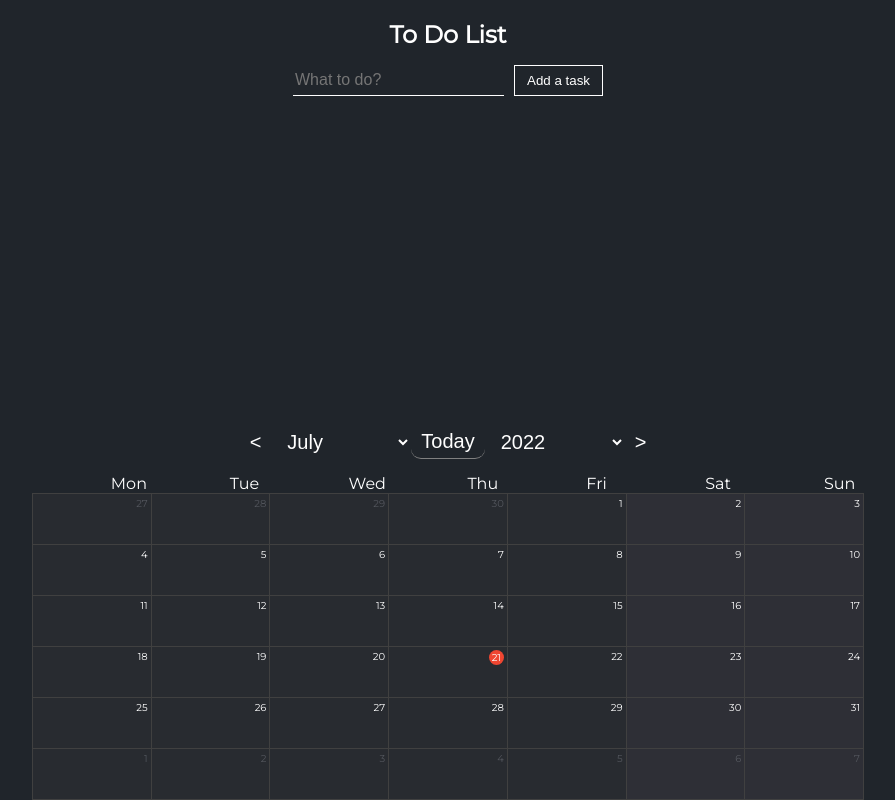
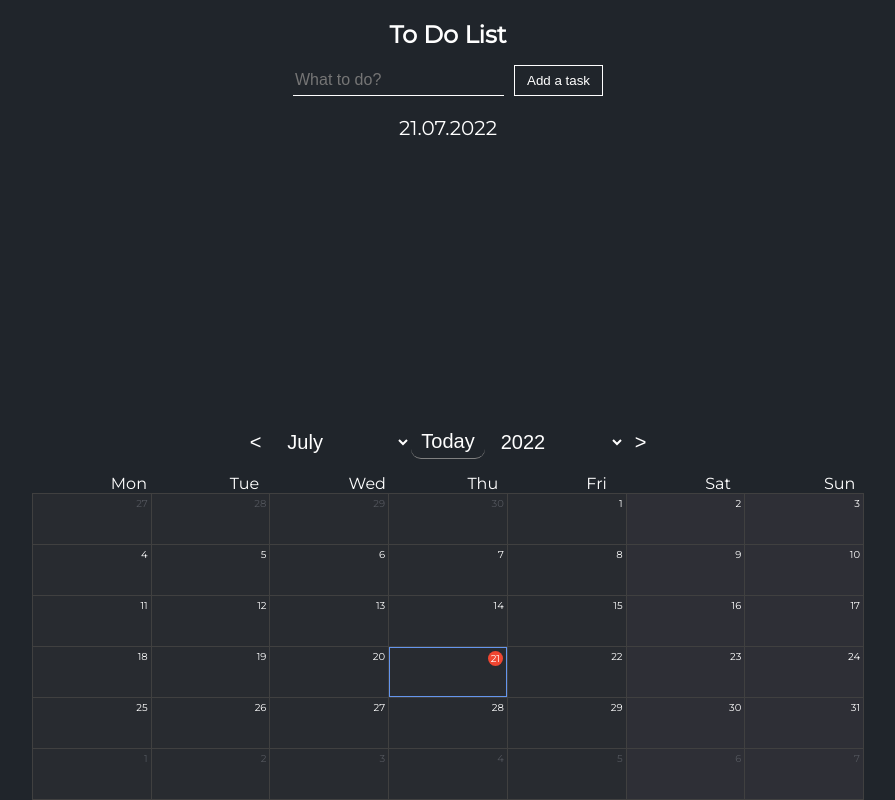
Before and after one commit to andrsvsrg/reactToDo, a React (Create React App) app: page / in a window 1280 px wide. Shown: the whole page, without its empty margins (192-1087 px from the left). Built offline with nearby package versions, Linux system fonts and the light colour scheme.

Commit message:
selected day completed

```diff
--- a/src/App.js
+++ b/src/App.js
@@ -18,17 +18,8 @@ function App() {
     localStorage.setItem('items',JSON.stringify(todo))
   }, [todo])
 
-  const [currentWindowCalendar, setCurrentWindowCalendar] = useState(setValuesCurrWindow(moment().year(),moment().month()))
+  const [selectedDay, setSelectedDay] = useState(moment())
 
-  function setValuesCurrWindow(year, month, day = 1) {
-
-    const selectedDay = moment().set({ 'year': year, 'month': month, 'date': day })
-    const startDay = selectedDay.clone().startOf('month').startOf('week')
-    let currDay = startDay.subtract(1, 'day').clone();
-    const resultArrAllDays = [...Array(42)].map(() => currDay.add(1, 'day').clone());
-
-    return resultArrAllDays;
-  }
 
 
 
@@ -36,9 +27,15 @@ function App() {
   return (
     <div className="app">
       <Header />
-      <AddToDo todo={todo} setToDo={setToDo}/>
+      <AddToDo selectedDay={selectedDay}
+               setSelectedDay={setSelectedDay}
+               todo={todo}
+               setToDo={setToDo}/>
       <ListItem todo={todo} setToDo={setToDo}/>
-      <Calendar todo={todo} setToDo={setToDo} />
+      <Calendar selectedDay={selectedDay}
+                setSelectedDay={setSelectedDay}
+                todo={todo}
+                setToDo={setToDo} />
     </div>
   );
 }
--- a/src/components/AddToDo/AddToDo.js
+++ b/src/components/AddToDo/AddToDo.js
@@ -1,23 +1,24 @@
-import React, {useState} from 'react';
+import { randomColor } from 'randomcolor'
+import React, { useState } from 'react';
 
 import { v4 as uuid } from 'uuid'
-import {randomColor} from 'randomcolor'
 
 import './addToDo.css'
 
-const AddToDo = ({ todo, setToDo }) => {
+const AddToDo = ({ todo, setToDo, selectedDay }) => {
 
-  const[value,setValue] = useState('')
+  const [value, setValue] = useState('')
+
 
   function saveToDo() {
 
-    if(value.trim()) {
+    if (value.trim()) {
       setToDo([...todo, {
-        id: uuid(),
-        title: value,
-        status: true,
+        id        : uuid(),
+        title     : value,
+        status    : true,
         defaultPos: defaultPos(),
-        color: randomColor({ luminosity: 'light' })
+        color     : randomColor({ luminosity: 'light' })
       }])
 
       setValue('')
@@ -32,25 +33,28 @@ const AddToDo = ({ todo, setToDo }) => {
 
   }
 
- function defaultPos() {
+  function defaultPos() {
     const width = document.documentElement.clientWidth;
     const height = document.documentElement.clientHeight;
-    const defaultWidth = Math.floor(Math.random() * (width < 300 ? width : width -300)) + 1
-    const defaultHeight = Math.floor(Math.random() *(height < 155 ? height: height - 155)) + 1 ;
-    return {x: defaultWidth, y: defaultHeight};
+    const defaultWidth = Math.floor(Math.random() * (width < 300 ? width : width - 300)) + 1
+    const defaultHeight = Math.floor(Math.random() * (height < 555 ? height : height - 555)) + 1;
+    return { x: defaultWidth, y: defaultHeight };
   }
 
 
   return (
-    <div className='addtodo_div' >
-      <input  className='addtodo_input'
-              value={value}
-              onChange={(e) => setValue(e.target.value)}
-              placeholder='What to do?'
-              type="text"
-              onKeyPress={ (e) => keyPressAddItem(e) }
-      />
-      <button className='addtodo_button' onClick={saveToDo}>Add a task</button>
+    <div>
+      <div className="addtodo_div">
+        <input className="addtodo_input"
+               value={ value }
+               onChange={ (e) => setValue(e.target.value) }
+               placeholder="What to do?"
+               type="text"
+               onKeyPress={ (e) => keyPressAddItem(e) }
+        />
+        <button className="addtodo_button" onClick={ saveToDo }>Add a task</button>
+      </div>
+      <p className='addtodo_selected-date'> {selectedDay.format('DD.MM.YYYY')}</p>
     </div>
   );
 };
--- a/src/components/AddToDo/addToDo.css
+++ b/src/components/AddToDo/addToDo.css
@@ -23,3 +23,7 @@ display: flex;
   padding: 7px 12px;
   margin-left: 10px;
 }
+.addtodo_selected-date {
+  text-align: center;
+  font-size: 20px;
+}
--- a/src/components/Calendar/Calendar.js
+++ b/src/components/Calendar/Calendar.js
@@ -3,7 +3,7 @@ import React, { useState , useEffect } from 'react';
 
 import './calendar.css'
 
-const Calendar = ({ todo, setToDo }) => {
+const Calendar = ({ todo, setToDo, setSelectedDay, selectedDay }) => {
 
   moment.updateLocale('en', { week: { dow: 1 } });
 
@@ -15,7 +15,6 @@ const Calendar = ({ todo, setToDo }) => {
   const today = moment();
 
   function setValuesCurrWindow(year, month, day = 1) {
-
     const selectedDay = moment().set({ 'year': year, 'month': month, 'date': day })
     const startDay = selectedDay.clone().startOf('month').startOf('week')
     let currDay = startDay.subtract(1, 'day').clone();
@@ -101,6 +100,10 @@ const Calendar = ({ todo, setToDo }) => {
                 } else {
                   classes = ''
                 }
+                if(dateItem.isSame(selectedDay, 'day')) {
+                  classes = 'selectedDay'
+                }
+
                 return classes;
               }
               function addClassDate(dateItem) {
@@ -113,7 +116,8 @@ const Calendar = ({ todo, setToDo }) => {
 
               const dayItemClasses = 'dataItem ' + addClassDay(dateItem)
               const dataClasses =  addClassDate(dateItem)
-              return <div className={ dayItemClasses } key={ dateItem.format('DDMMYYYY') }>
+
+              return <div onClick={()=>{setSelectedDay(dateItem)}} className={ dayItemClasses } key={ dateItem.format('DDMMYYYY') }>
                 <div className={dataClasses}>
                   { dateItem.format('D') }
                 </div>
--- a/src/components/Calendar/calendar.css
+++ b/src/components/Calendar/calendar.css
@@ -76,7 +76,7 @@
   min-width: 40px;
   min-height: 50px;
   font-size: 10px;
-
+  cursor: pointer;
 }
 
 .daysOfWeek {
```
